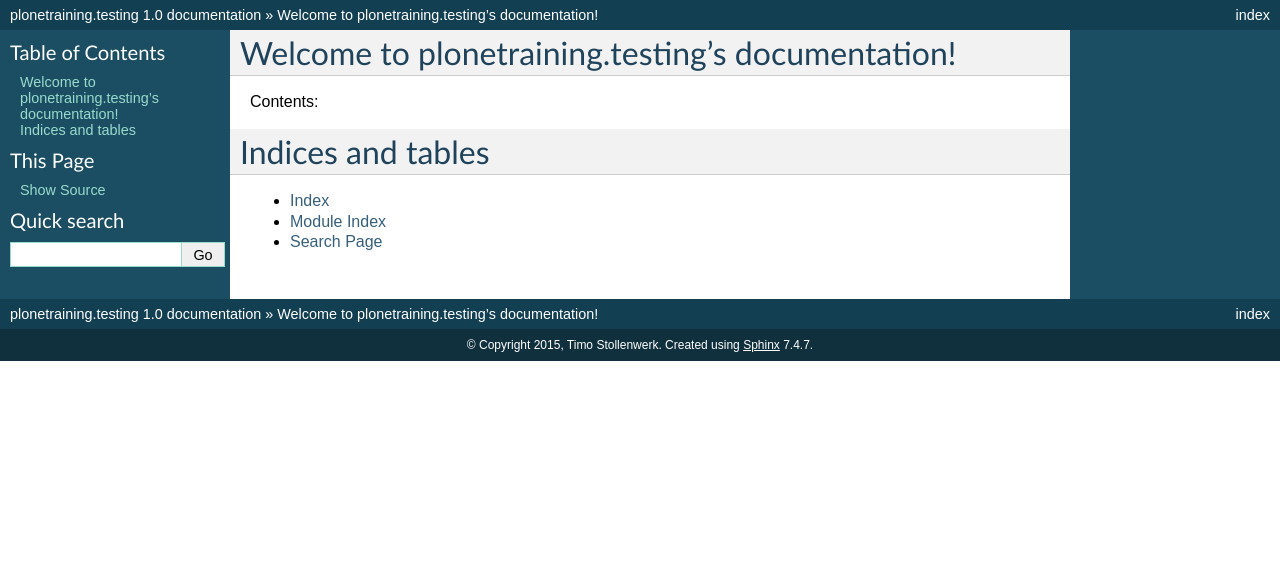
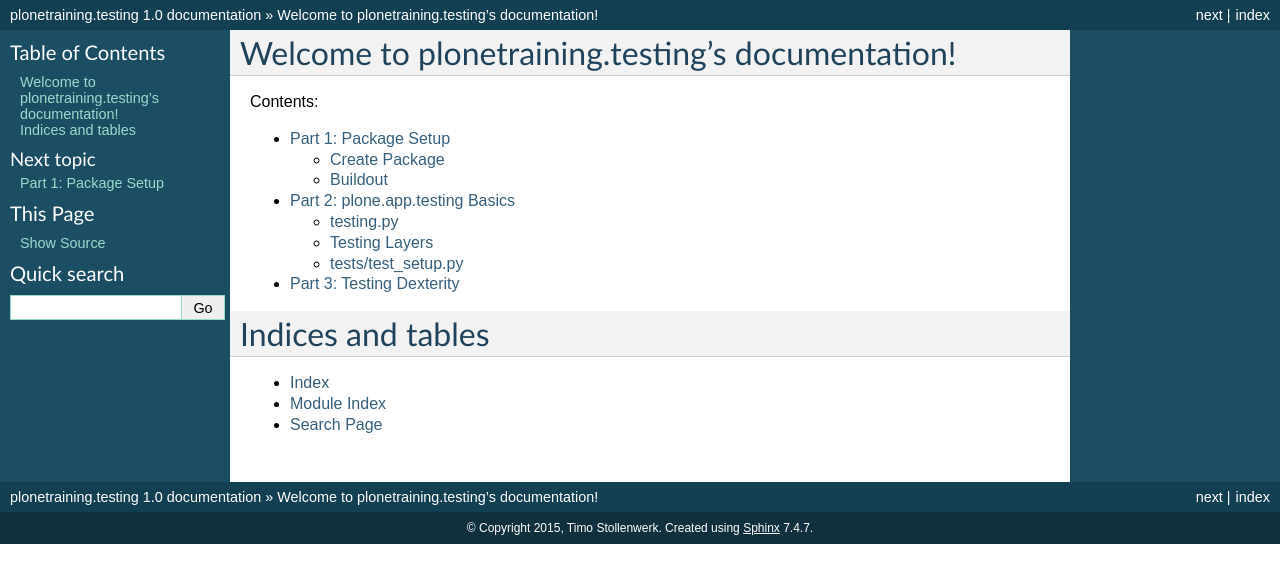
Before and after one commit to tisto/plonetraining.testing, a Sphinx documentation site: the page built from docs/source/index.rst, in a window 1280 px wide. Shown: the top 583 px of the page. Built offline with Sphinx 7.4.7, drawn with Linux system fonts in a browser that asks for light colours.

Commit message:
Add first two parts.

```diff
--- a/docs/source/index.rst
+++ b/docs/source/index.rst
@@ -11,6 +11,9 @@
 .. toctree::
    :maxdepth: 2
 
+   start.rst
+   plone-app-testing-basics
+   testing-dexterity
 
 
 Indices and tables
--- /dev/null
+++ b/docs/source/plone-app-testing-basics.rst
@@ -0,0 +1,34 @@
+==============================================================================
+Part 2: plone.app.testing Basics
+==============================================================================
+
+testing.py
+----------
+
+.. literalinclude:: ../../src/plonetraining/testing/testing.py
+   :language: python
+
+
+Testing Layers
+--------------
+
+1) testing.py: setUpZope(self, app, configurationContext)
+
+2) testing.py: setUpPloneSite(self, portal)
+
+3) test_setup.py: setUp
+
+4) test_setup.py: test_product_installed
+
+5) test_setup.py: tearDown
+
+6) tearDownZope(self, app)
+
+7) tearDownPloneSite(self, portal)
+
+
+tests/test_setup.py
+-------------------
+
+.. literalinclude:: ../../src/plonetraining/testing/tests/test_setup.py
+   :language: python
--- /dev/null
+++ b/docs/source/start.rst
@@ -0,0 +1,40 @@
+==============================================================================
+Part 1: Package Setup
+==============================================================================
+
+Create Package
+==============
+
+Create virtual Python environment::
+
+  $ virtualenv-2.7 .env
+
+Activate virtual Python environment::
+
+  $ source .env/bin/activate
+
+Install mr.bob with plone templates::
+
+  $ pip install mr.bob bobtemplates.plone
+
+Create a new 'plone_addon' package::
+
+  $ mrbob -O plonetraining.testing bobtemplates:plone_addon
+
+
+Buildout
+========
+
+Run buildout::
+
+  $ cd plonetraining.testing
+  $ python bootstrap-buildout.py --setuptools-version=8.3
+  $ bin/buildout
+
+Run tests::
+
+  $ bin/test
+
+Run all tests including robot tests::
+
+  $ bin/test --all
--- /dev/null
+++ b/docs/source/testing-dexterity.rst
@@ -0,0 +1,3 @@
+==============================================================================
+Part 3: Testing Dexterity
+==============================================================================
```
Also changed, not shown: 2 other files.
